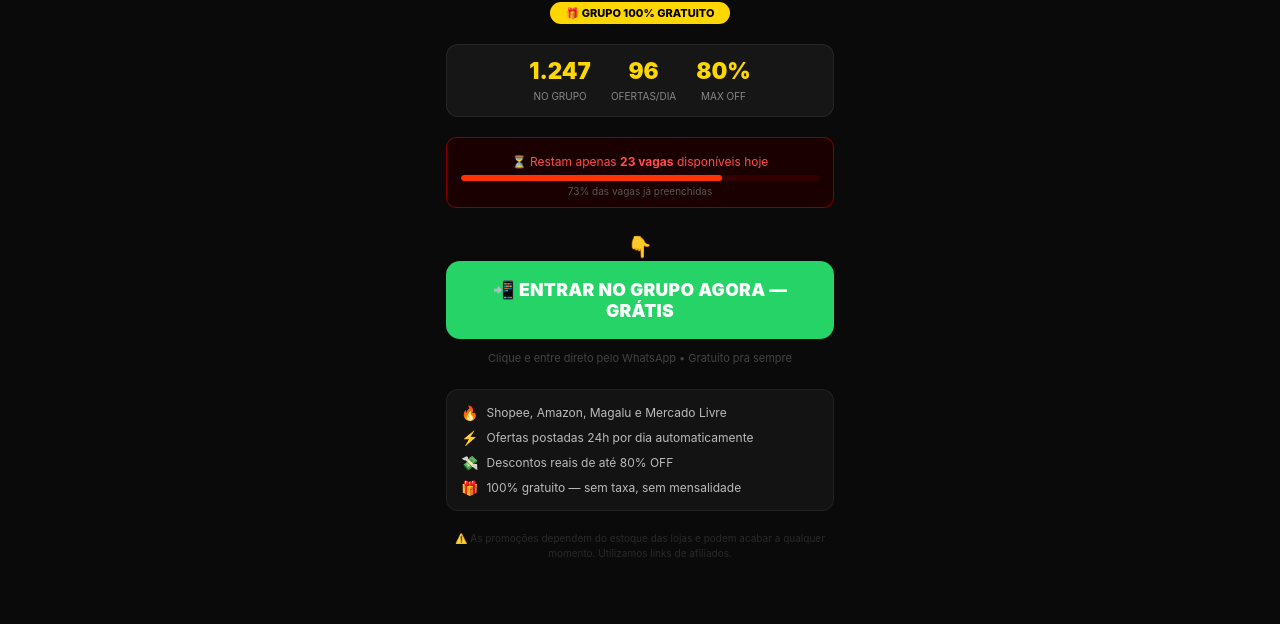
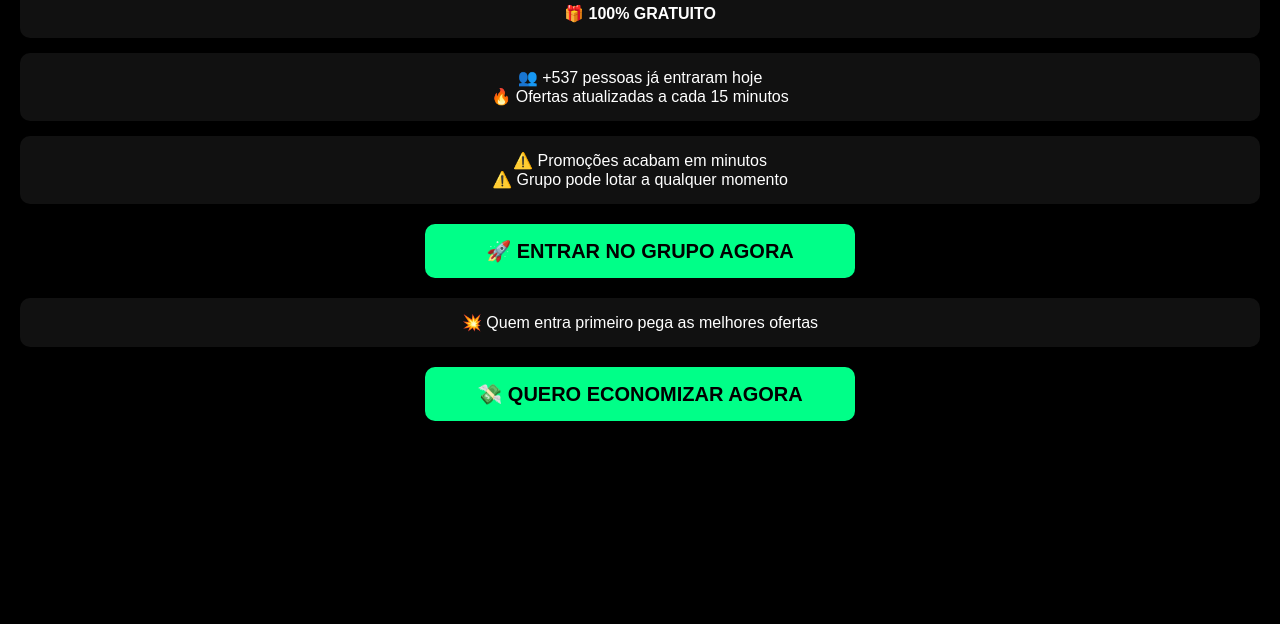
Before and after one commit to suporteclientesaq/TESTES-HANDAL-SITES, a plain HTML site: page index.html in a window 1280 px wide. Shown: the part 176-800 px from the top of the page. Drawn offline with Linux system fonts and the light colour scheme; no server answers.

Commit message:
Update index.html

```diff
--- a/index.html
+++ b/index.html
@@ -1,142 +1,95 @@
 <!DOCTYPE html>
-<html lang="pt-BR">
+<html lang="pt-br">
 <head>
 <meta charset="UTF-8">
 <meta name="viewport" content="width=device-width, initial-scale=1.0">
-<title>Radar de Oferta 🔎 — Grupo Grátis</title>
-<meta name="description" content="Grupo gratuito de ofertas com até 80% OFF todo dia!">
-
-<!-- UTMify -->
-<script
-  src="https://cdn.utmify.com.br/scripts/utms/latest.js"
-  data-utmify-prevent-xcod-sck
-  data-utmify-prevent-subids
-  async
-  defer
-></script>
+<title>Radar de Oferta</title>
 
 <style>
-*{margin:0;padding:0;box-sizing:border-box;}
-body{font-family:-apple-system,BlinkMacSystemFont,'Segoe UI',sans-serif;background:#0a0a0a;color:#fff;min-height:100vh;display:flex;align-items:center;justify-content:center;}
-@keyframes blink{0%,100%{opacity:1}50%{opacity:0.5}}
-@keyframes pulse{0%,100%{box-shadow:0 0 0 0 rgba(37,211,102,0.6)}50%{box-shadow:0 0 0 16px rgba(37,211,102,0)}}
-@keyframes bounce{0%,100%{transform:translateY(0)}50%{transform:translateY(6px)}}
+body {
+    margin: 0;
+    font-family: Arial, sans-serif;
+    background: #000;
+    color: #fff;
+    text-align: center;
+}
 
-.wrap{width:100%;max-width:420px;padding:24px 16px;text-align:center;}
+.container {
+    padding: 20px;
+}
 
-.live-pill{display:inline-flex;align-items:center;gap:5px;background:rgba(255,255,255,0.08);border:1px solid rgba(255,255,255,0.15);padding:4px 14px;border-radius:20px;font-size:11px;margin-bottom:16px;}
-.live-dot{width:7px;height:7px;background:#ff4444;border-radius:50%;animation:blink 1s infinite;}
+h1 {
+    font-size: 28px;
+    color: #00ff88;
+}
 
-.logo-area{margin-bottom:16px;}
-.logo-area h1{font-size:2rem;font-weight:900;text-transform:uppercase;line-height:1.05;}
-.logo-area h1 em{color:#FFD700;font-style:normal;}
-.logo-area p{font-size:.9rem;color:#aaa;margin-top:6px;}
+.highlight {
+    color: #ff0000;
+    font-weight: bold;
+}
 
-.badge{display:inline-block;background:#FFD700;color:#000;font-size:11px;font-weight:800;padding:4px 16px;border-radius:20px;text-transform:uppercase;margin-bottom:20px;}
+.box {
+    background: #111;
+    padding: 15px;
+    margin: 15px 0;
+    border-radius: 10px;
+}
 
-.stats{display:flex;justify-content:center;gap:20px;background:rgba(255,255,255,0.05);border-radius:12px;padding:12px;margin-bottom:20px;border:1px solid rgba(255,255,255,0.07);}
-.stat-n{display:block;font-size:1.4rem;font-weight:900;color:#FFD700;}
-.stat-l{font-size:10px;color:#888;text-transform:uppercase;}
+.btn {
+    display: block;
+    background: #00ff88;
+    color: #000;
+    font-size: 20px;
+    padding: 15px;
+    margin: 20px auto;
+    width: 90%;
+    max-width: 400px;
+    border-radius: 10px;
+    text-decoration: none;
+    font-weight: bold;
+}
 
-.urgency{background:#1a0000;border:1px solid #880000;border-radius:10px;padding:10px 14px;margin-bottom:20px;}
-.urgency p{font-size:12px;color:#ff7777;margin-bottom:6px;}
-.prog{height:6px;background:#330000;border-radius:3px;overflow:hidden;}
-.prog-fill{height:100%;width:73%;background:#ff3300;border-radius:3px;}
-.prog-label{font-size:10px;color:#555;margin-top:4px;display:block;}
-
-.cta-btn{display:block;background:#25D366;color:#fff;font-size:1.1rem;font-weight:900;text-align:center;padding:18px;border-radius:14px;text-decoration:none;text-transform:uppercase;animation:pulse 2s infinite;letter-spacing:.3px;margin-bottom:12px;}
-
-.arrow{font-size:1.3rem;margin-bottom:8px;animation:bounce 1.5s infinite;}
-
-.sub{font-size:11px;color:#444;margin-bottom:24px;}
-
-.benefits{text-align:left;background:rgba(255,255,255,0.04);border-radius:12px;padding:14px;border:1px solid rgba(255,255,255,0.06);margin-bottom:20px;}
-.benefit{display:flex;align-items:center;gap:8px;font-size:12px;color:#bbb;margin-bottom:8px;}
-.benefit:last-child{margin-bottom:0;}
-.benefit span{font-size:14px;}
-
-.disclaimer{font-size:10px;color:#2a2a2a;line-height:1.5;}
+.btn:hover {
+    background: #00cc6a;
+}
 </style>
 </head>
+
 <body>
 
-<div class="wrap">
+<div class="container">
 
-  <div class="live-pill"><div class="live-dot"></div>&nbsp;AO VIVO — RADAR ATIVADO</div>
+<h1>🚨 GRUPO DE OFERTAS LIBERADO AGORA</h1>
 
-  <div class="logo-area">
-    <h1>RADAR DE <em>OFERTA</em> 🔎</h1>
-    <p>Achadinhos com até <strong style="color:#fff">80% OFF</strong> — todo dia</p>
-  </div>
+<div class="box">
+💸 Produtos com até <span class="highlight">80% OFF</span><br><br>
+📦 Shopee, Amazon, Magalu<br><br>
+🎁 <strong>100% GRATUITO</strong>
+</div>
 
-  <div class="badge">🎁 GRUPO 100% GRATUITO</div>
+<div class="box">
+👥 +537 pessoas já entraram hoje<br>
+🔥 Ofertas atualizadas a cada 15 minutos
+</div>
 
-  <div class="stats">
-    <div><span class="stat-n" id="cnt">1.247</span><span class="stat-l">no grupo</span></div>
-    <div><span class="stat-n">96</span><span class="stat-l">ofertas/dia</span></div>
-    <div><span class="stat-n">80%</span><span class="stat-l">max OFF</span></div>
-  </div>
+<div class="box">
+⚠️ Promoções acabam em minutos<br>
+⚠️ Grupo pode lotar a qualquer momento
+</div>
 
-  <div class="urgency">
-    <p style="color:#ff4d4d;font-size:12px;margin-top:6px;">
-⏳ Restam apenas <b>23 vagas</b> disponíveis hoje
-</p>
-    <div class="prog"><div class="prog-fill"></div></div>
-    <span class="prog-label">73% das vagas já preenchidas</span>
-  </div>
+<a class="btn" href="https://chat.whatsapp.com/FB6kuXWUFRp7aK98OkY9L7">
+🚀 ENTRAR NO GRUPO AGORA
+</a>
 
-  <div class="arrow">👇</div>
+<div class="box">
+💥 Quem entra primeiro pega as melhores ofertas
+</div>
 
-  <a href="https://chat.whatsapp.com/FB6kuXWUFRp7aK98OkY9L7" class="cta-btn" id="ctaBtn">
-    📲 ENTRAR NO GRUPO AGORA — GRÁTIS
-  </a>
-
-  <p class="sub">Clique e entre direto pelo WhatsApp • Gratuito pra sempre</p>
-
-  <div class="benefits">
-    <div class="benefit"><span>🔥</span> Shopee, Amazon, Magalu e Mercado Livre</div>
-    <div class="benefit"><span>⚡</span> Ofertas postadas 24h por dia automaticamente</div>
-    <div class="benefit"><span>💸</span> Descontos reais de até 80% OFF</div>
-    <div class="benefit"><span>🎁</span> 100% gratuito — sem taxa, sem mensalidade</div>
-  </div>
-
-  <p class="disclaimer">⚠️ As promoções dependem do estoque das lojas e podem acabar a qualquer momento. Utilizamos links de afiliados.</p>
+<a class="btn" href="https://chat.whatsapp.com/FB6kuXWUFRp7aK98OkY9L7">
+💸 QUERO ECONOMIZAR AGORA
+</a>
 
 </div>
 
-<script>
-let c=1247;
-setInterval(()=>{if(Math.random()>.6)c++;document.getElementById('cnt').textContent=c.toLocaleString('pt-BR');},6000);
-
-document.getElementById('ctaBtn').addEventListener('click',function(){
-  if(typeof fbq!=='undefined'){
-    fbq('track','Lead');
-    fbq('track','Contact');
-  }
-  try{
-    fetch('https://api.utmify.com.br/api-credentials/pixels',{
-      method:'POST',
-      headers:{'Content-Type':'application/json','x-api-token':'OF6MZnwUnCJqczaBJCpanJX6EGPAEA7V408P'},
-      body:JSON.stringify({event:'Lead',page_url:window.location.href,page_title:document.title})
-    });
-  }catch(e){}
-});
-</script>
-
-<!-- Meta Pixel (carregado por último) -->
-<script async>
-!function(f,b,e,v,n,t,s){if(f.fbq)return;n=f.fbq=function(){n.callMethod?n.callMethod.apply(n,arguments):n.queue.push(arguments)};if(!f._fbq)f._fbq=n;n.push=n;n.loaded=!0;n.version='2.0';n.queue=[];t=b.createElement(e);t.async=!0;t.src=v;s=b.getElementsByTagName(e)[0];s.parentNode.insertBefore(t,s)}(window,document,'script','https://connect.facebook.net/en_US/fbevents.js');
-fbq('init','994745922737322');
-fbq('track','PageView');
-try{
-  fetch('https://api.utmify.com.br/api-credentials/pixels',{
-    method:'POST',
-    headers:{'Content-Type':'application/json','x-api-token':'OF6MZnwUnCJqczaBJCpanJX6EGPAEA7V408P'},
-    body:JSON.stringify({event:'PageView',page_url:window.location.href,page_title:document.title})
-  });
-}catch(e){}
-</script>
-<noscript><img height="1" width="1" style="display:none" src="https://www.facebook.com/tr?id=994745922737322&ev=PageView&noscript=1"/></noscript>
-
 </body>
 </html>
```
